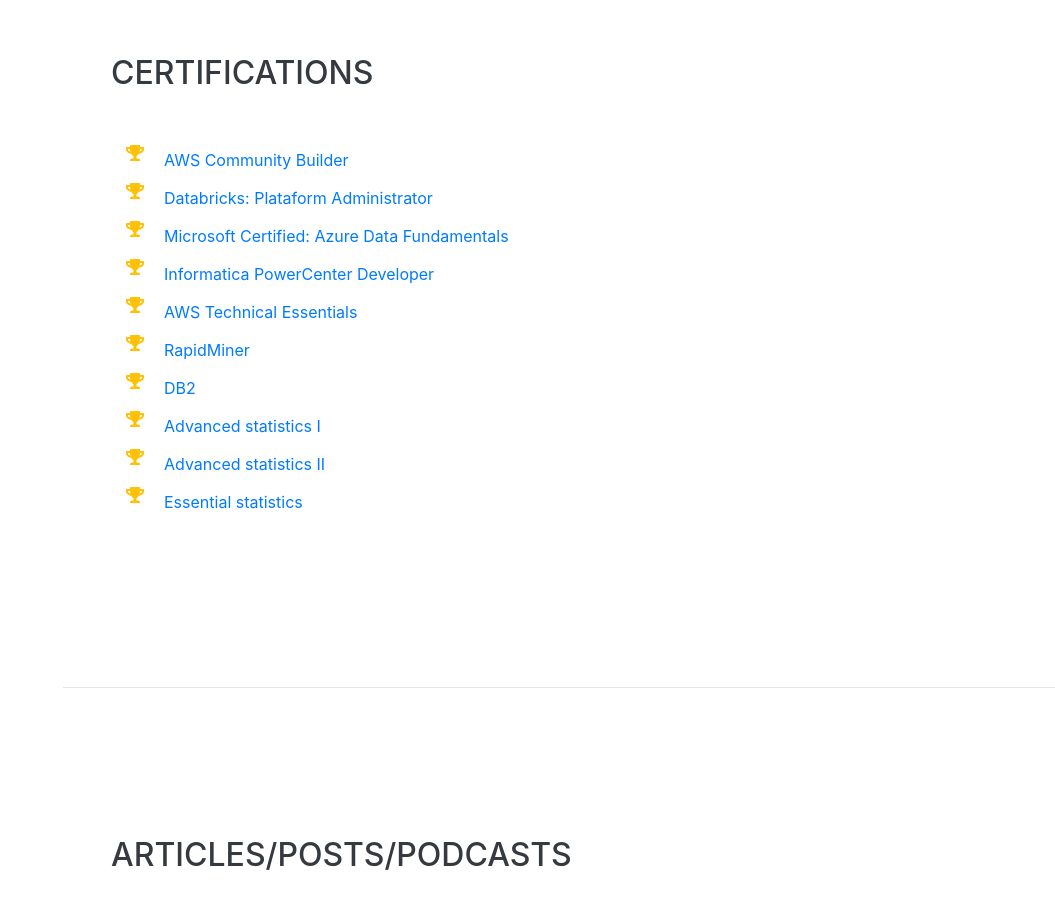
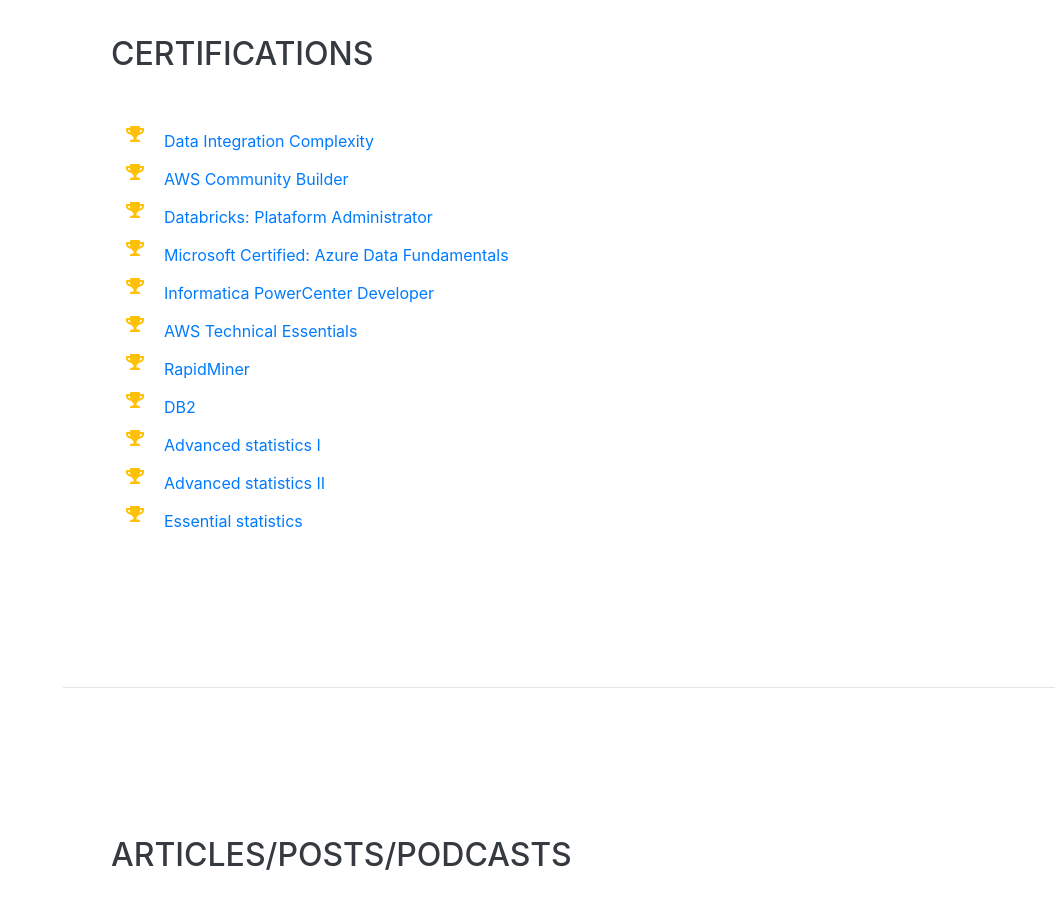
Before and after one commit to lopesdiego12/portfolio, a website with bundled scripts: page index.html in a window 1280 px wide. Shown: the part 4160-5068 px from the top of the page, without its empty margins (225-1280 px from the left). Built offline with nearby package versions, Linux system fonts and the light colour scheme; a web font is replaced by a local one.

Commit message:
Update index.html

```diff
--- a/index.html
+++ b/index.html
@@ -313,6 +313,11 @@
                 <ul class="fa-ul mb-0">
                     <li>
                         <i class="fa-li fa fa-trophy text-warning"></i>
+                        <a href="https://www.youtube.com/watch?v=l3Myc0mEcIM"
+                            class="btn btn-link">Data Integration Complexity</a>
+                    <li>
+                    <li>
+                        <i class="fa-li fa fa-trophy text-warning"></i>
                         <a href="https://aws.amazon.com/pt/developer/community/community-builders/community-builders-directory/?cb-cards.sort-by=item.additionalFields.cbName&cb-cards.sort-order=asc&awsf.builder-category=*all&awsf.location=*all&awsf.year=*all&cb-cards.q=Diego%2BLopes&cb-cards.q_operator=AND"
                             class="btn btn-link">AWS Community Builder</a>
                     <li>
```
